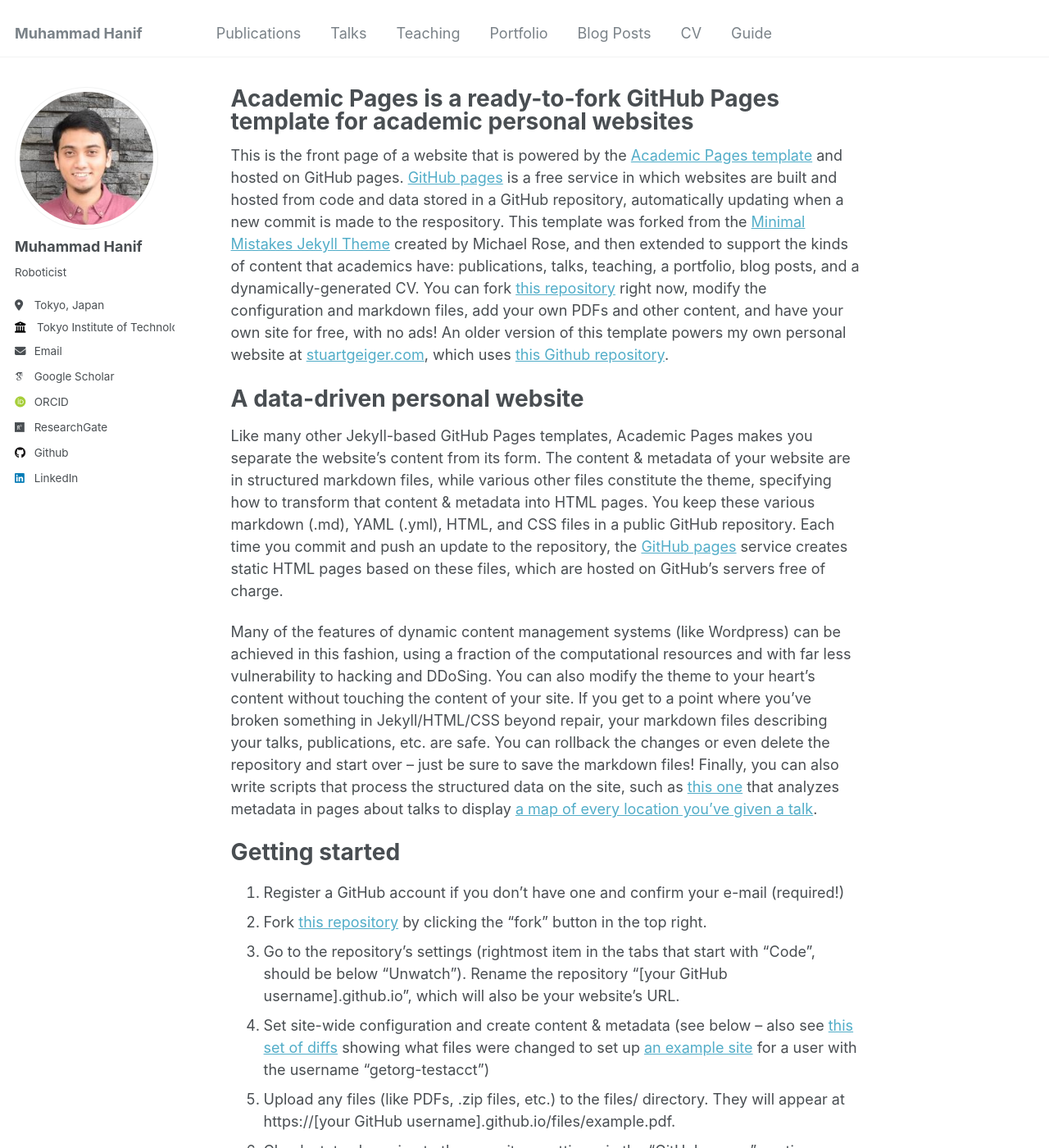
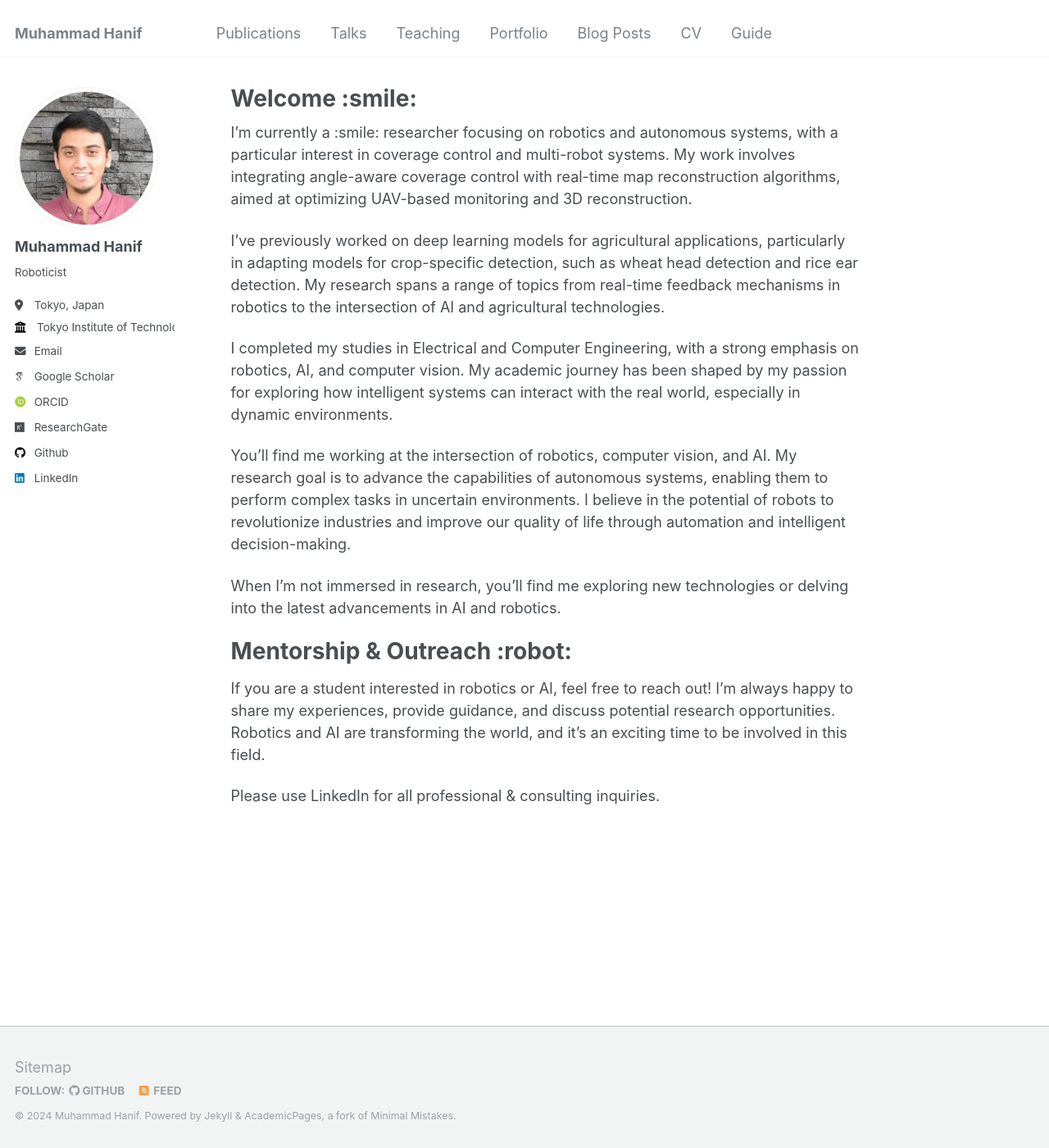
Before and after one commit to mhd-hanif/mhd-hanif.github.io, a Jekyll site: the page built from _pages/about.md, in a window 1280 px wide and 1400 px high. Shown: the whole window at 82% size. Built offline with Jekyll 4.4.1, drawn with Linux system fonts in a browser that asks for light colours; some web fonts are replaced; some of the changed text lies outside the part shown.

Commit message:
Update Front Page

```diff
--- a/_pages/about.md
+++ b/_pages/about.md
@@ -1,49 +1,24 @@
 ---
 permalink: /
-title: "Academic Pages is a ready-to-fork GitHub Pages template for academic personal websites"
+title: "Welcome :smile:"
 author_profile: true
 redirect_from:
   - /about/
   - /about.html
 ---
 
-This is the front page of a website that is powered by the [Academic Pages template](https://github.com/academicpages/academicpages.github.io) and hosted on GitHub pages. [GitHub pages](https://pages.github.com) is a free service in which websites are built and hosted from code and data stored in a GitHub repository, automatically updating when a new commit is made to the respository. This template was forked from the [Minimal Mistakes Jekyll Theme](https://mmistakes.github.io/minimal-mistakes/) created by Michael Rose, and then extended to support the kinds of content that academics have: publications, talks, teaching, a portfolio, blog posts, and a dynamically-generated CV. You can fork [this repository](https://github.com/academicpages/academicpages.github.io) right now, modify the configuration and markdown files, add your own PDFs and other content, and have your own site for free, with no ads! An older version of this template powers my own personal website at [stuartgeiger.com](http://stuartgeiger.com), which uses [this Github repository](https://github.com/staeiou/staeiou.github.io).
+I’m currently a :smile: researcher focusing on robotics and autonomous systems, with a particular interest in coverage control and multi-robot systems. My work involves integrating angle-aware coverage control with real-time map reconstruction algorithms, aimed at optimizing UAV-based monitoring and 3D reconstruction.
 
-A data-driven personal website
+I’ve previously worked on deep learning models for agricultural applications, particularly in adapting models for crop-specific detection, such as wheat head detection and rice ear detection. My research spans a range of topics from real-time feedback mechanisms in robotics to the intersection of AI and agricultural technologies.
+
+I completed my studies in Electrical and Computer Engineering, with a strong emphasis on robotics, AI, and computer vision. My academic journey has been shaped by my passion for exploring how intelligent systems can interact with the real world, especially in dynamic environments.
+
+You’ll find me working at the intersection of robotics, computer vision, and AI. My research goal is to advance the capabilities of autonomous systems, enabling them to perform complex tasks in uncertain environments. I believe in the potential of robots to revolutionize industries and improve our quality of life through automation and intelligent decision-making.
+
+When I’m not immersed in research, you’ll find me exploring new technologies or delving into the latest advancements in AI and robotics.
+
+Mentorship & Outreach :robot:
 ======
-Like many other Jekyll-based GitHub Pages templates, Academic Pages makes you separate the website's content from its form. The content & metadata of your website are in structured markdown files, while various other files constitute the theme, specifying how to transform that content & metadata into HTML pages. You keep these various markdown (.md), YAML (.yml), HTML, and CSS files in a public GitHub repository. Each time you commit and push an update to the repository, the [GitHub pages](https://pages.github.com/) service creates static HTML pages based on these files, which are hosted on GitHub's servers free of charge.
+If you are a student interested in robotics or AI, feel free to reach out! I’m always happy to share my experiences, provide guidance, and discuss potential research opportunities. Robotics and AI are transforming the world, and it’s an exciting time to be involved in this field.
 
-Many of the features of dynamic content management systems (like Wordpress) can be achieved in this fashion, using a fraction of the computational resources and with far less vulnerability to hacking and DDoSing. You can also modify the theme to your heart's content without touching the content of your site. If you get to a point where you've broken something in Jekyll/HTML/CSS beyond repair, your markdown files describing your talks, publications, etc. are safe. You can rollback the changes or even delete the repository and start over -- just be sure to save the markdown files! Finally, you can also write scripts that process the structured data on the site, such as [this one](https://github.com/academicpages/academicpages.github.io/blob/master/talkmap.ipynb) that analyzes metadata in pages about talks to display [a map of every location you've given a talk](https://academicpages.github.io/talkmap.html).
-
-Getting started
-======
-1. Register a GitHub account if you don't have one and confirm your e-mail (required!)
-1. Fork [this repository](https://github.com/academicpages/academicpages.github.io) by clicking the "fork" button in the top right.
-1. Go to the repository's settings (rightmost item in the tabs that start with "Code", should be below "Unwatch"). Rename the repository "[your GitHub username].github.io", which will also be your website's URL.
-1. Set site-wide configuration and create content & metadata (see below -- also see [this set of diffs](http://archive.is/3TPas) showing what files were changed to set up [an example site](https://getorg-testacct.github.io) for a user with the username "getorg-testacct")
-1. Upload any files (like PDFs, .zip files, etc.) to the files/ directory. They will appear at https://[your GitHub username].github.io/files/example.pdf.
-1. Check status by going to the repository settings, in the "GitHub pages" section
-
-Site-wide configuration
-------
-The main configuration file for the site is in the base directory in [_config.yml](https://github.com/academicpages/academicpages.github.io/blob/master/_config.yml), which defines the content in the sidebars and other site-wide features. You will need to replace the default variables with ones about yourself and your site's github repository. The configuration file for the top menu is in [_data/navigation.yml](https://github.com/academicpages/academicpages.github.io/blob/master/_data/navigation.yml). For example, if you don't have a portfolio or blog posts, you can remove those items from that navigation.yml file to remove them from the header.
-
-Create content & metadata
-------
-For site content, there is one markdown file for each type of content, which are stored in directories like _publications, _talks, _posts, _teaching, or _pages. For example, each talk is a markdown file in the [_talks directory](https://github.com/academicpages/academicpages.github.io/tree/master/_talks). At the top of each markdown file is structured data in YAML about the talk, which the theme will parse to do lots of cool stuff. The same structured data about a talk is used to generate the list of talks on the [Talks page](https://academicpages.github.io/talks), each [individual page](https://academicpages.github.io/talks/2012-03-01-talk-1) for specific talks, the talks section for the [CV page](https://academicpages.github.io/cv), and the [map of places you've given a talk](https://academicpages.github.io/talkmap.html) (if you run this [python file](https://github.com/academicpages/academicpages.github.io/blob/master/talkmap.py) or [Jupyter notebook](https://github.com/academicpages/academicpages.github.io/blob/master/talkmap.ipynb), which creates the HTML for the map based on the contents of the _talks directory).
-
-**Markdown generator**
-
-I have also created [a set of Jupyter notebooks](https://github.com/academicpages/academicpages.github.io/tree/master/markdown_generator
-) that converts a CSV containing structured data about talks or presentations into individual markdown files that will be properly formatted for the Academic Pages template. The sample CSVs in that directory are the ones I used to create my own personal website at stuartgeiger.com. My usual workflow is that I keep a spreadsheet of my publications and talks, then run the code in these notebooks to generate the markdown files, then commit and push them to the GitHub repository.
-
-How to edit your site's GitHub repository
-------
-Many people use a git client to create files on their local computer and then push them to GitHub's servers. If you are not familiar with git, you can directly edit these configuration and markdown files directly in the github.com interface. Navigate to a file (like [this one](https://github.com/academicpages/academicpages.github.io/blob/master/_talks/2012-03-01-talk-1.md) and click the pencil icon in the top right of the content preview (to the right of the "Raw | Blame | History" buttons). You can delete a file by clicking the trashcan icon to the right of the pencil icon. You can also create new files or upload files by navigating to a directory and clicking the "Create new file" or "Upload files" buttons.
-
-Example: editing a markdown file for a talk
-![Editing a markdown file for a talk](/images/editing-talk.png)
-
-For more info
-------
-More info about configuring Academic Pages can be found in [the guide](https://academicpages.github.io/markdown/). The [guides for the Minimal Mistakes theme](https://mmistakes.github.io/minimal-mistakes/docs/configuration/) (which this theme was forked from) might also be helpful.
+Please use LinkedIn for all professional & consulting inquiries.
```
Also changed, not shown: _pages/cv.md (+1 -1 lines).
